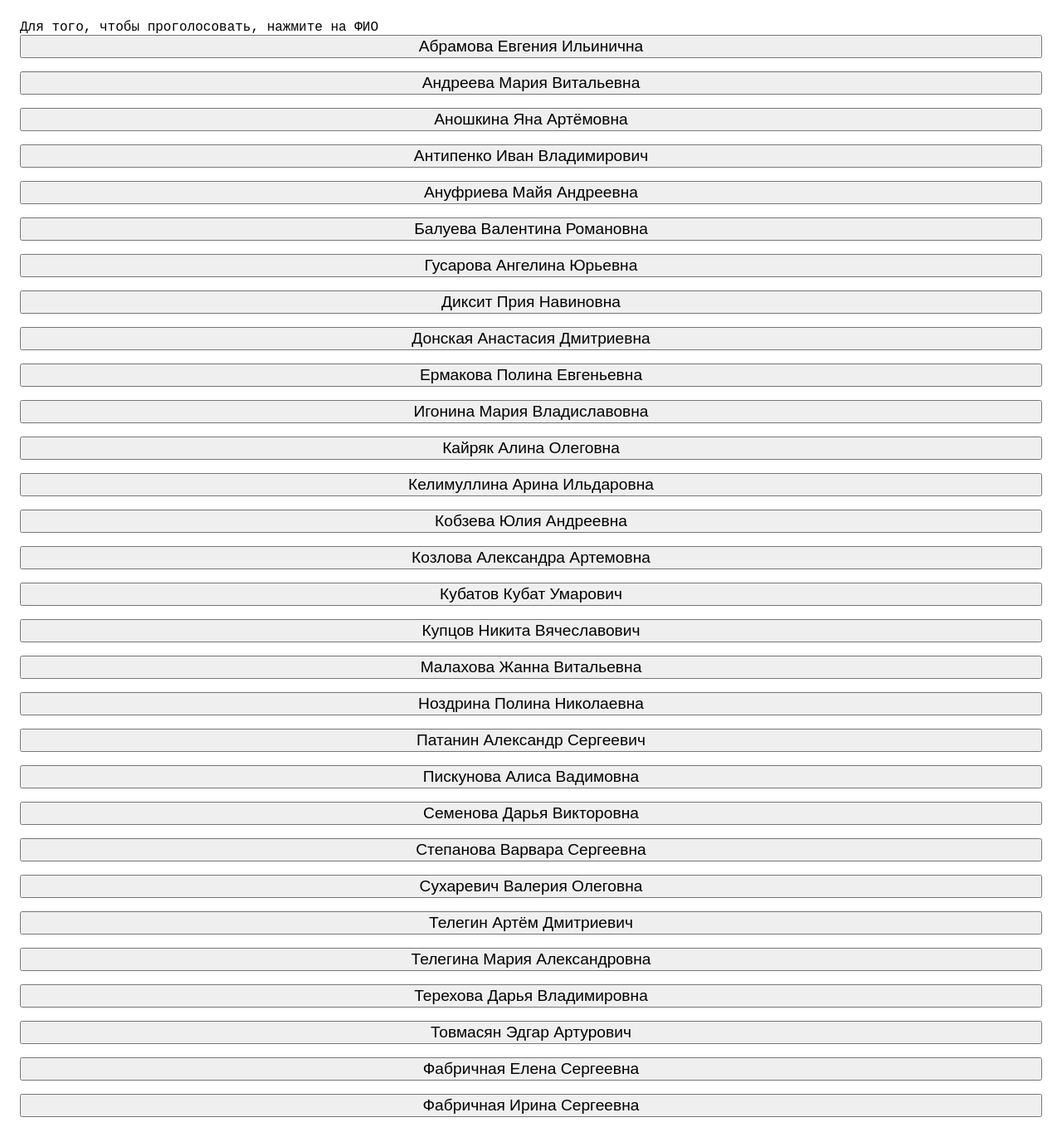
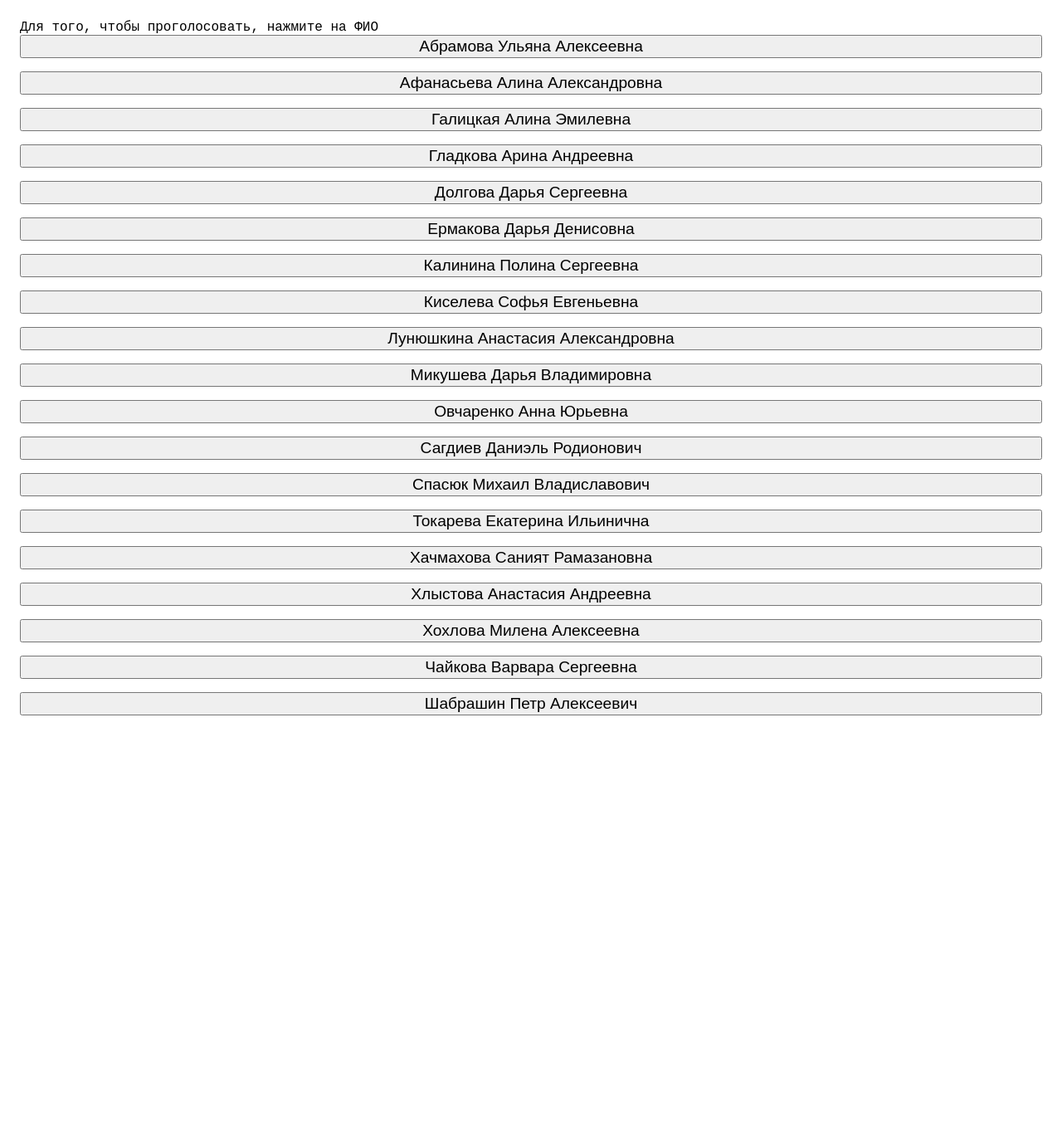
Before and after one commit to kmvpvl/vote, a React (Create React App) app: page / in a window 1280 px wide. Shown: the whole page at 83% size. After the commit the page ends 886 px from the top, so only its background shows below. Built offline with nearby package versions, Linux system fonts and the light colour scheme; a web font is replaced by a local one.

Commit message:
БЭТД-24-1

```diff
--- a/src/index.tsx
+++ b/src/index.tsx
@@ -4,37 +4,26 @@ import "./index.css";
 import WebApp from "./WebApp";
 
 const list: string[] = [
-  "Абрамова	Евгения	Ильинична",
-  "Андреева	Мария	Витальевна",
-  "Аношкина	Яна	Артёмовна",
-  "Антипенко	Иван	Владимирович",
-  "Ануфриева	Майя	Андреевна",
-  "Балуева	Валентина	Романовна",
-  "Гусарова	Ангелина	Юрьевна",
-  "Диксит	Прия	Навиновна",
-  "Донская	Анастасия	Дмитриевна",
-  "Ермакова	Полина	Евгеньевна",
-  "Игонина	Мария	Владиславовна",
-  "Кайряк	Алина	Олеговна",
-  "Келимуллина	Арина	Ильдаровна",
-  "Кобзева	Юлия	Андреевна",
-  "Козлова	Александра	Артемовна",
-  "Кубатов	Кубат	Умарович",
-  "Купцов	Никита	Вячеславович",
-  "Малахова	Жанна	Витальевна",
-  "Ноздрина	Полина	Николаевна",
-  "Патанин	Александр	Сергеевич",
-  "Пискунова	Алиса	Вадимовна",
-  "Семенова	Дарья	Викторовна",
-  "Степанова	Варвара	Сергеевна",
-  "Сухаревич	Валерия	Олеговна",
-  "Телегин	Артём	Дмитриевич",
-  "Телегина	Мария	Александровна",
-  "Терехова	Дарья	Владимировна",
-  "Товмасян	Эдгар	Артурович",
-  "Фабричная	Елена	Сергеевна",
-  "Фабричная	Ирина	Сергеевна",
-      ]
+  "Абрамова	Ульяна	Алексеевна",
+  "Афанасьева	Алина	Александровна",
+  "Галицкая	Алина	Эмилевна",
+  "Гладкова	Арина	Андреевна",
+  "Долгова	Дарья	Сергеевна",
+  "Ермакова	Дарья	Денисовна",
+  "Калинина	Полина	Сергеевна",
+  "Киселева	Софья	Евгеньевна",
+  "Лунюшкина	Анастасия	Александровна",
+  "Микушева	Дарья	Владимировна",
+  "Овчаренко	Анна	Юрьевна",
+  "Сагдиев	Даниэль	Родионович",
+  "Спасюк	Михаил	Владиславович",
+  "Токарева	Екатерина	Ильинична",
+  "Хачмахова	Саният	Рамазановна",
+  "Хлыстова	Анастасия	Андреевна",
+  "Хохлова	Милена	Алексеевна",
+  "Чайкова	Варвара	Сергеевна",
+  "Шабрашин	Петр	Алексеевич",
+          ]
 
 const root = ReactDOM.createRoot(
   document.getElementById("root") as HTMLElement
```
